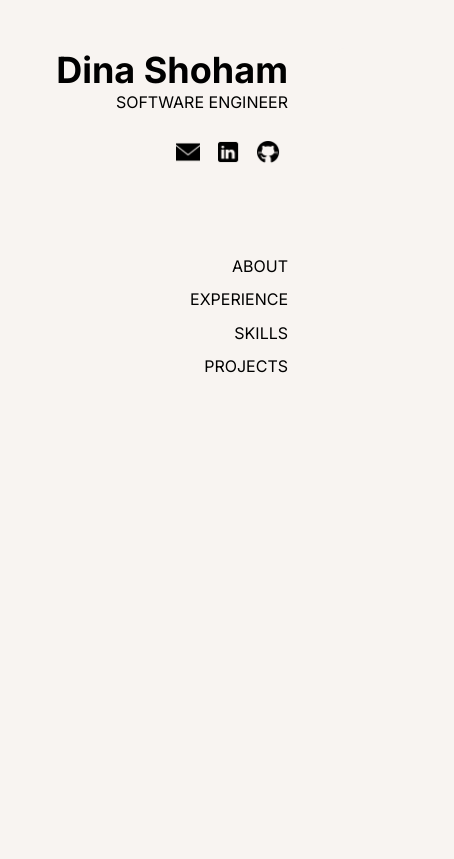
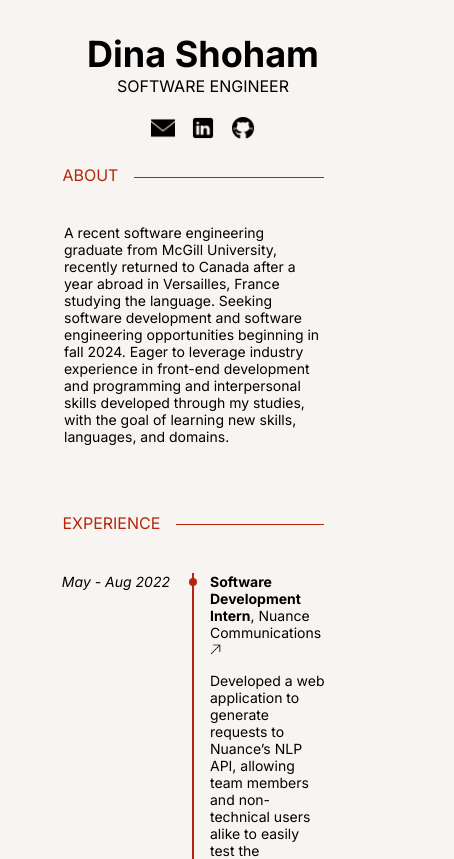
Before and after one commit to dina-shoham/personal-website, a Vue app: page / in a window 390 px wide. Shown: the top 859 px of the page, 454 px wide, since content can reach past the window. Built offline with nearby package versions, Linux system fonts and the light colour scheme.

Commit message:
css changes for responsive stuff

```diff
--- a/index.html
+++ b/index.html
@@ -2,7 +2,7 @@
 <html lang="en">
   <head>
     <meta charset="UTF-8" />
-    <base href="./" />
+    <base href="." />
     <link rel="icon" href="/favicon.ico" />
     <meta name="viewport" content="width=device-width, initial-scale=1.0" />
     <title>Dina Shoham</title>
--- a/src/App.vue
+++ b/src/App.vue
@@ -9,7 +9,13 @@ import SectionProjects from './components/SectionProjects.vue'
 
 <template>
   <div class="page">
-    <div class="sidebar">
+    <div class="header-mobile">
+      <div>
+        <Header name="Dina Shoham" title="Software Engineer"></Header>
+      </div>
+      <hr class="hr-desktop" />
+    </div>
+    <div class="sidebar-desktop">
       <Header name="Dina Shoham" title="Software Engineer"></Header>
       <br />
       <Contents
@@ -24,18 +30,30 @@ import SectionProjects from './components/SectionProjects.vue'
     </div>
     <div class="content">
       <div class="section" id="about">
+        <div class="mobile-section-header">
+          <h2><span>About</span></h2>
+        </div>
         <SectionAbout></SectionAbout>
       </div>
-      <hr />
+      <hr class="hr-desktop" />
       <div class="section" id="experience">
+        <div class="mobile-section-header">
+          <h2><span>Experience</span></h2>
+        </div>
         <SectionExperience></SectionExperience>
       </div>
-      <hr />
+      <hr class="hr-desktop" />
       <div class="section" id="skills">
+        <div class="mobile-section-header">
+          <h2><span>Skills</span></h2>
+        </div>
         <SectionSkills></SectionSkills>
       </div>
-      <hr />
+      <hr class="hr-desktop" />
       <div class="section" id="projects">
+        <div class="mobile-section-header">
+          <h2><span>Projects</span></h2>
+        </div>
         <SectionProjects></SectionProjects>
       </div>
     </div>
@@ -45,22 +63,13 @@ import SectionProjects from './components/SectionProjects.vue'
 <style scoped>
 @import '/src/assets/main.css';
 
-.sidebar {
-  width: 15rem;
-  padding: 1rem;
-  position: fixed;
-  height: 100%;
-  overflow: auto;
+.section {
+  padding: 0rem 1rem 2rem 1rem; /*top right bottom left*/
 }
 
-.content {
-  margin-left: 17rem;
-  padding: 1rem;
-  overflow-x: hidden;
-}
-
-.section {
-  padding: 0rem 1rem 2rem 1rem; /*top right bottom left*/
+.page {
+  display: flex;
+  flex-direction: column;
 }
 
 /*red horiz lines*/
@@ -69,8 +78,80 @@ hr {
   height: 1px;
   border: 0;
   border-top: 1px solid var(--accent-color);
-  margin: 0rem 1rem 2rem 1rem;
+  margin: 0rem 1rem 0rem 1rem;
   padding: 0;
+}
+
+.hr-desktop {
+  display: none;
+}
+
+.header-mobile {
+  display: flex;
+  flex-direction: column;
+}
+
+.sidebar-desktop {
+  display: none;
+}
+
+.mobile-section-header {
+  display: flex;
+  flex-direction: row;
+  text-align: left;
+  color: var(--accent-color);
+  background-color: var(--background-color);
+  padding: 1rem 0rem 1rem 0rem;
+  margin: 0rem 0.9rem;
+  z-index: 1;
+  width: 100%;
+  position: sticky;
+  top: 0;
+}
+
+h2 {
+  width: 100%;
+  border-bottom: 1px solid var(--accent-color);
+  line-height: 0.1rem;
+  margin: 0rem 2rem 0rem 0rem;
+}
+
+h2 span {
+  background: var(--background-color);
+  padding: 0rem 1rem 0rem 0rem; /*space between h2 and line*/
+}
+
+@media only screen and (min-width: 768px) {
+  .header-mobile {
+    display: none;
+  }
+
+  .sidebar-desktop {
+    display: inline;
+    width: 15rem;
+    padding: 1rem;
+    position: fixed;
+    height: 100%;
+    overflow: auto;
+  }
+
+  .content {
+    margin-left: 17rem;
+    padding: 1rem;
+    overflow-x: hidden;
+  }
+
+  hr {
+    margin: 0rem 1rem 2rem 1rem;
+  }
+
+  .hr-desktop {
+    display: block;
+  }
+
+  .mobile-section-header {
+    display: none;
+  }
 }
 
 /* .container:hover {
--- a/src/assets/main.css
+++ b/src/assets/main.css
@@ -68,12 +68,22 @@ p {
 
 .container {
   background-color: var(--container-color);
-  padding: 1rem 2rem 1rem 2rem;
+  padding: 1rem;
   border-radius: 0.5rem;
 }
 
-.container:hover {
-  background-color: var(--container-hover-color);
+@media only screen and (min-width: 768px) {
+  .container {
+    padding: 1rem 2rem 1rem 2rem;
+  }
+
+  .container:hover {
+    background-color: var(--container-hover-color);
+  }
+
+  .mobile-section-header {
+    display: none;
+  }
 }
 
 /* a,
--- a/src/components/ContactIcons.vue
+++ b/src/components/ContactIcons.vue
@@ -19,7 +19,8 @@
 
 <style>
 .icons {
-  float: right;
+  display: flex;
+  justify-content: center;
 }
 
 a img:last-child {
@@ -32,9 +33,15 @@ a:hover img:first-child {
   display: none;
 }
 
+@media only screen and (min-width: 768px) {
+  .icons {
+    float: right;
+  }
+}
+
 img {
   width: 1.5rem;
   height: 1.5rem;
-  margin: 0.5rem;
+  margin: 0rem 0.5rem 1rem 0.5rem;
 }
 </style>
--- a/src/components/PageHeader.vue
+++ b/src/components/PageHeader.vue
@@ -16,16 +16,27 @@ defineProps({
 </template>
 
 <style scoped>
+.header {
+  float: center;
+  margin: 0rem 0rem 0rem 1rem;
+}
+
 h1,
 h2 {
-  text-align: right;
+  text-align: center;
   line-height: normal;
   margin: 0;
 }
 
-.header {
-  /* margin: 1rem; */
-  float: right;
-  margin: 0rem 0rem 5rem 0rem;
+@media only screen and (min-width: 768px) {
+  .header {
+    float: right;
+    margin: 0rem 0rem 5rem 0rem;
+  }
+
+  h1,
+  h2 {
+    text-align: right;
+  }
 }
 </style>
--- a/src/components/SectionProjects.vue
+++ b/src/components/SectionProjects.vue
@@ -79,6 +79,12 @@ import BubbleItem from './BubbleItem.vue'
 
 .project {
   display: flex;
-  flex-direction: row;
+  flex-direction: column;
+}
+
+@media only screen and (min-width: 992px) {
+  .project {
+    flex-direction: row;
+  }
 }
 </style>
--- a/src/components/SiteContents.vue
+++ b/src/components/SiteContents.vue
@@ -1,7 +1,6 @@
 <script setup>
 defineProps({
-  items: { type: Array, required: true },
-  value: { type: Boolean, required: true }
+  items: { type: Array, required: true }
 })
 </script>
 
@@ -33,7 +32,6 @@ function setCurrentSection(section) {
       document.getElementById('Projects').style.color = '#b4270d'
       break
   }
-  console.log('here')
 }
 </script>
 
```
